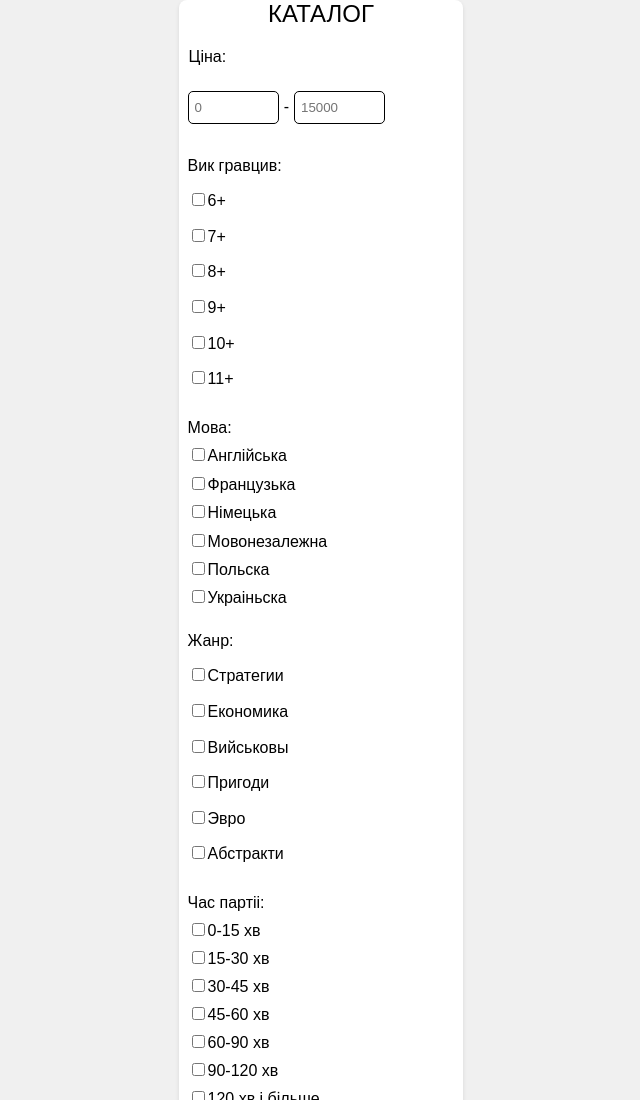
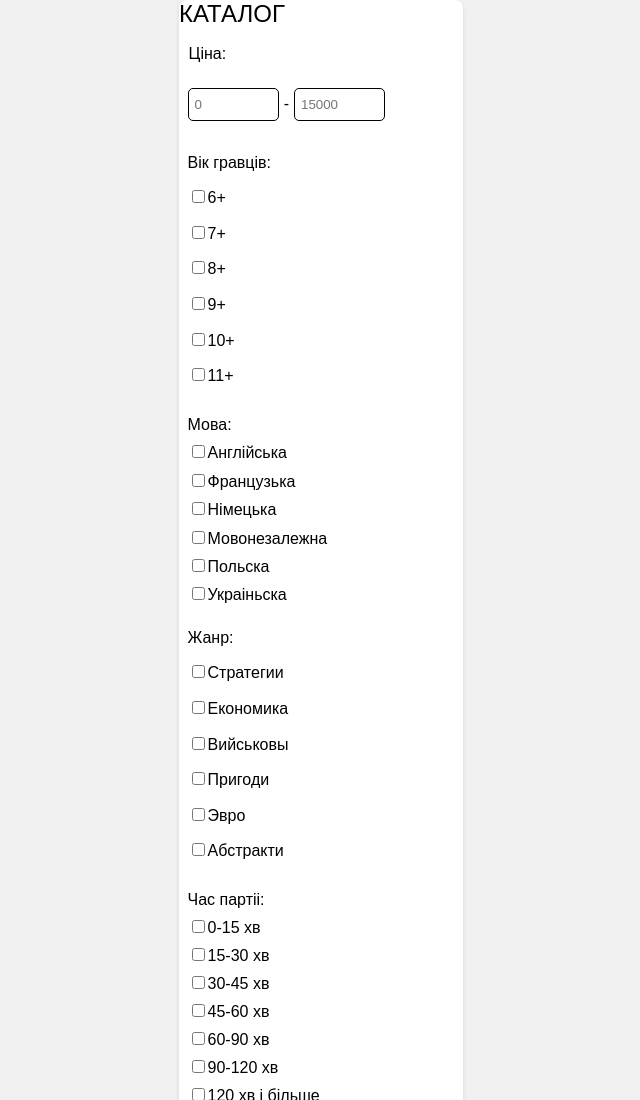
Before and after one commit to marustas/RivneGray-Filters, a plain HTML site: page index.html in a window 1280 px wide. Shown: the top 1100 px of the page, without its empty margins (319-959 px from the left). Drawn offline with Linux system fonts and the light colour scheme.

Commit message:
Title corrected

```diff
--- a/index.css
+++ b/index.css
@@ -20,7 +20,8 @@ body {
 
 .title {
   font-size: 24px;
-  margin-bottom: 20px;
+  margin: 0 80% 6% 0;
+  padding: 0;
 }
 
 .filter-func {
--- a/index.html
+++ b/index.html
@@ -18,7 +18,7 @@
             <input class="price" type="number" placeholder="15000">
         </div>
         <div class="overflow-container">
-            <p class="filter-title">Вик гравцив:</p>
+            <p class="filter-title">Вiк гравцiв:</p>
             <ul class="overflow-list">
                 <li><input type="checkbox" />6+</li>
                 <li><input type="checkbox" />7+</li>
```
